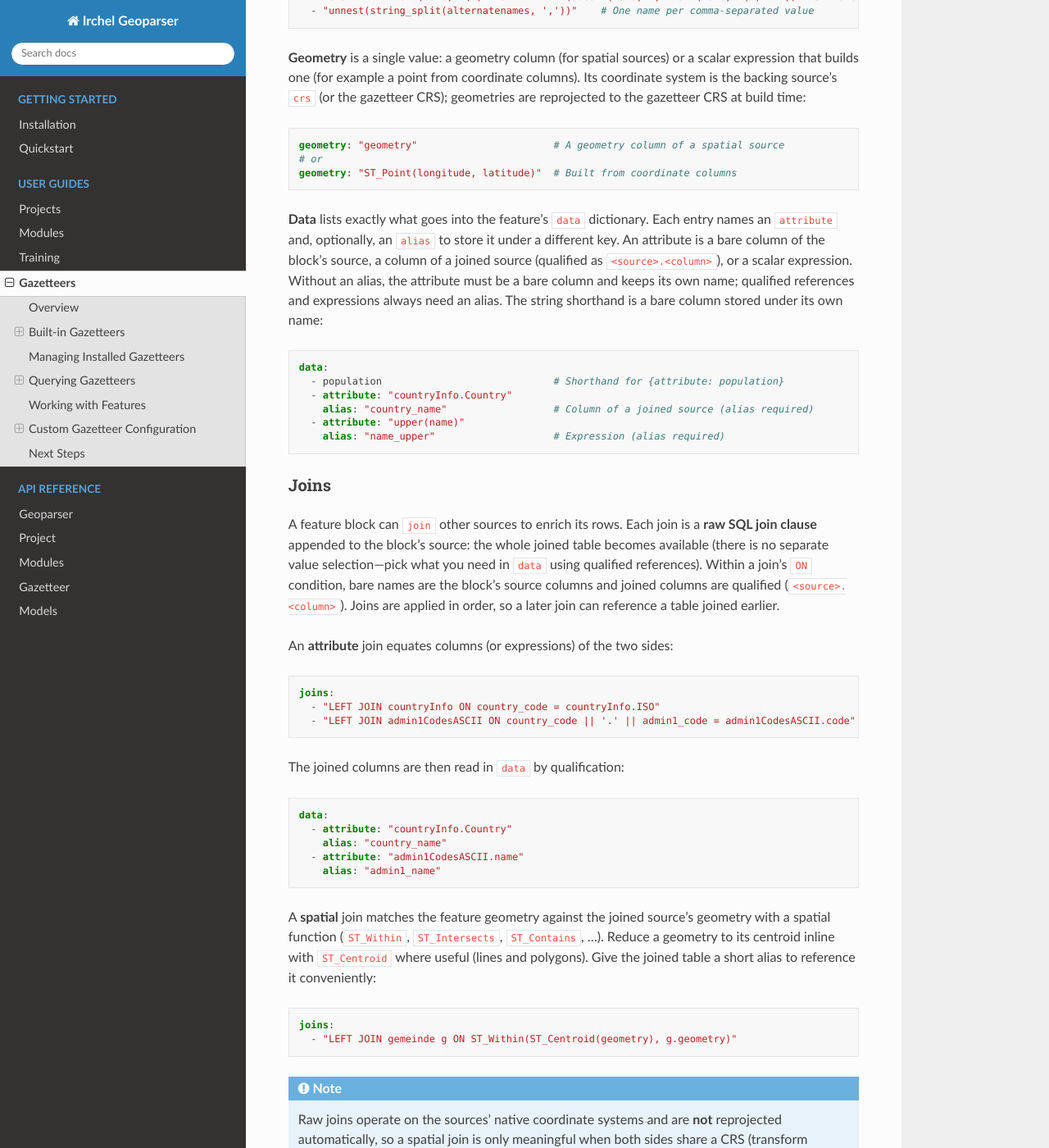
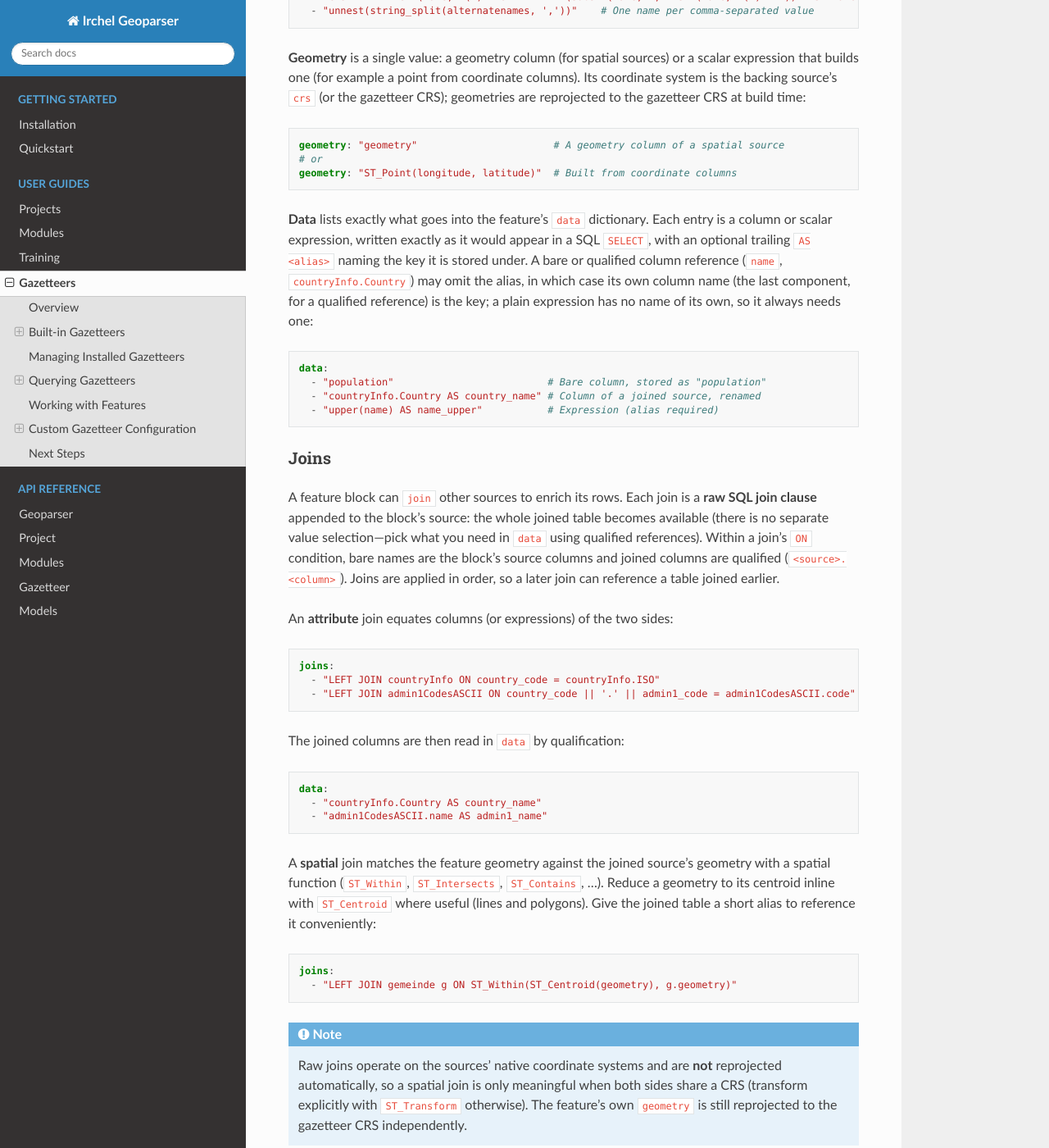
Before and after one commit to dguzh/geoparser, a Sphinx documentation site: the page built from docs/guides/gazetteers.rst, in a window 1280 px wide and 1400 px high, scrolled down 8283 px. Shown: the whole window at 82% size. Built offline with Sphinx 7.4.7 and the Read the Docs theme 3.1.0, drawn with Linux system fonts in a browser that asks for light colours; some of the changed text lies outside the part shown.

Commit message:
Refactor gazetteer configuration to use SQL-style data definitions

```diff
--- a/docs/guides/gazetteers.rst
+++ b/docs/guides/gazetteers.rst
@@ -308,8 +308,8 @@ Each ``features`` block projects one source into features. A gazetteer can defin
        names:
          - "name"
        data:
-         - attribute: "name"        # Stored under its own name
-         - attribute: "population"
+         - "name"        # Stored under its own name
+         - "population"
 
 Column references throughout a block (in ``identifier``, ``geometry``, ``names``, ``data`` and each join's ``ON`` condition) follow one rule: a **bare** column name is a column of the block's own source, and a column of a **joined** source is referenced by qualification (``<source>.<column>``). You never need a ``src.`` prefix—bare source columns are resolved for you, even inside join clauses.
 
@@ -330,16 +330,14 @@ Column references throughout a block (in ``identifier``, ``geometry``, ``names``
    # or
    geometry: "ST_Point(longitude, latitude)"  # Built from coordinate columns
 
-**Data** lists exactly what goes into the feature's ``data`` dictionary. Each entry names an ``attribute`` and, optionally, an ``alias`` to store it under a different key. An attribute is a bare column of the block's source, a column of a joined source (qualified as ``<source>.<column>``), or a scalar expression. Without an alias, the attribute must be a bare column and keeps its own name; qualified references and expressions always need an alias. The string shorthand is a bare column stored under its own name:
+**Data** lists exactly what goes into the feature's ``data`` dictionary. Each entry is a column or scalar expression, written exactly as it would appear in a SQL ``SELECT``, with an optional trailing ``AS <alias>`` naming the key it is stored under. A bare or qualified column reference (``name``, ``countryInfo.Country``) may omit the alias, in which case its own column name (the last component, for a qualified reference) is the key; a plain expression has no name of its own, so it always needs one:
 
 .. code-block:: yaml
 
    data:
-     - population                             # Shorthand for {attribute: population}
-     - attribute: "countryInfo.Country"
-       alias: "country_name"                  # Column of a joined source (alias required)
-     - attribute: "upper(name)"
-       alias: "name_upper"                    # Expression (alias required)
+     - "population"                          # Bare column, stored as "population"
+     - "countryInfo.Country AS country_name" # Column of a joined source, renamed
+     - "upper(name) AS name_upper"           # Expression (alias required)
 
 Joins
 ~~~~~
@@ -359,10 +357,8 @@ The joined columns are then read in ``data`` by qualification:
 .. code-block:: yaml
 
    data:
-     - attribute: "countryInfo.Country"
-       alias: "country_name"
-     - attribute: "admin1CodesASCII.name"
-       alias: "admin1_name"
+     - "countryInfo.Country AS country_name"
+     - "admin1CodesASCII.name AS admin1_name"
 
 A **spatial** join matches the feature geometry against the joined source's geometry with a spatial function (``ST_Within``, ``ST_Intersects``, ``ST_Contains``, ...). Reduce a geometry to its centroid inline with ``ST_Centroid`` where useful (lines and polygons). Give the joined table a short alias to reference it conveniently:
 
@@ -451,11 +447,9 @@ Here's a complete configuration combining a tabular place file, an attribute joi
          - "name"
          - "unnest(string_split(alt_names, ','))"
        data:
-         - attribute: "name"
-         - attribute: "regions.label"
-           alias: "region_name"
-         - attribute: "a.AREA_NAME"
-           alias: "protected_area"
+         - "name"
+         - "regions.label AS region_name"
+         - "a.AREA_NAME AS protected_area"
 
 For real-world examples, refer to the built-in gazetteer configurations on GitHub: `geonames.yaml <https://github.com/dguzh/geoparser/blob/main/geoparser/gazetteer/configs/geonames.yaml>`_, `geonames-cities.yaml <https://github.com/dguzh/geoparser/blob/main/geoparser/gazetteer/configs/geonames-cities.yaml>`_ (multiple feature blocks), and `swissnames3d.yaml <https://github.com/dguzh/geoparser/blob/main/geoparser/gazetteer/configs/swissnames3d.yaml>`_ (spatial joins, duplicate-identifier merging).
 
```
Also changed, not shown: 10 other files.
